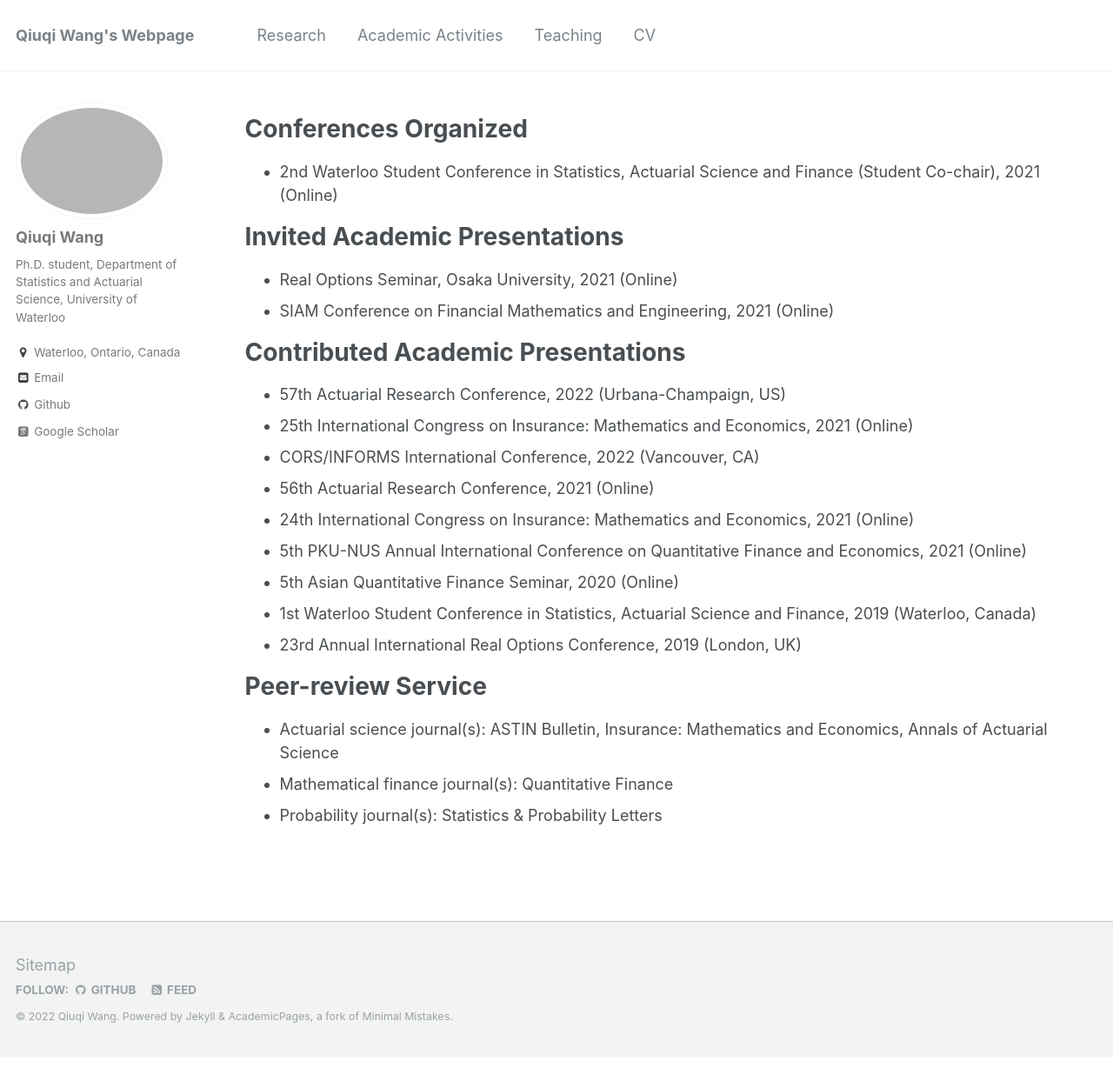
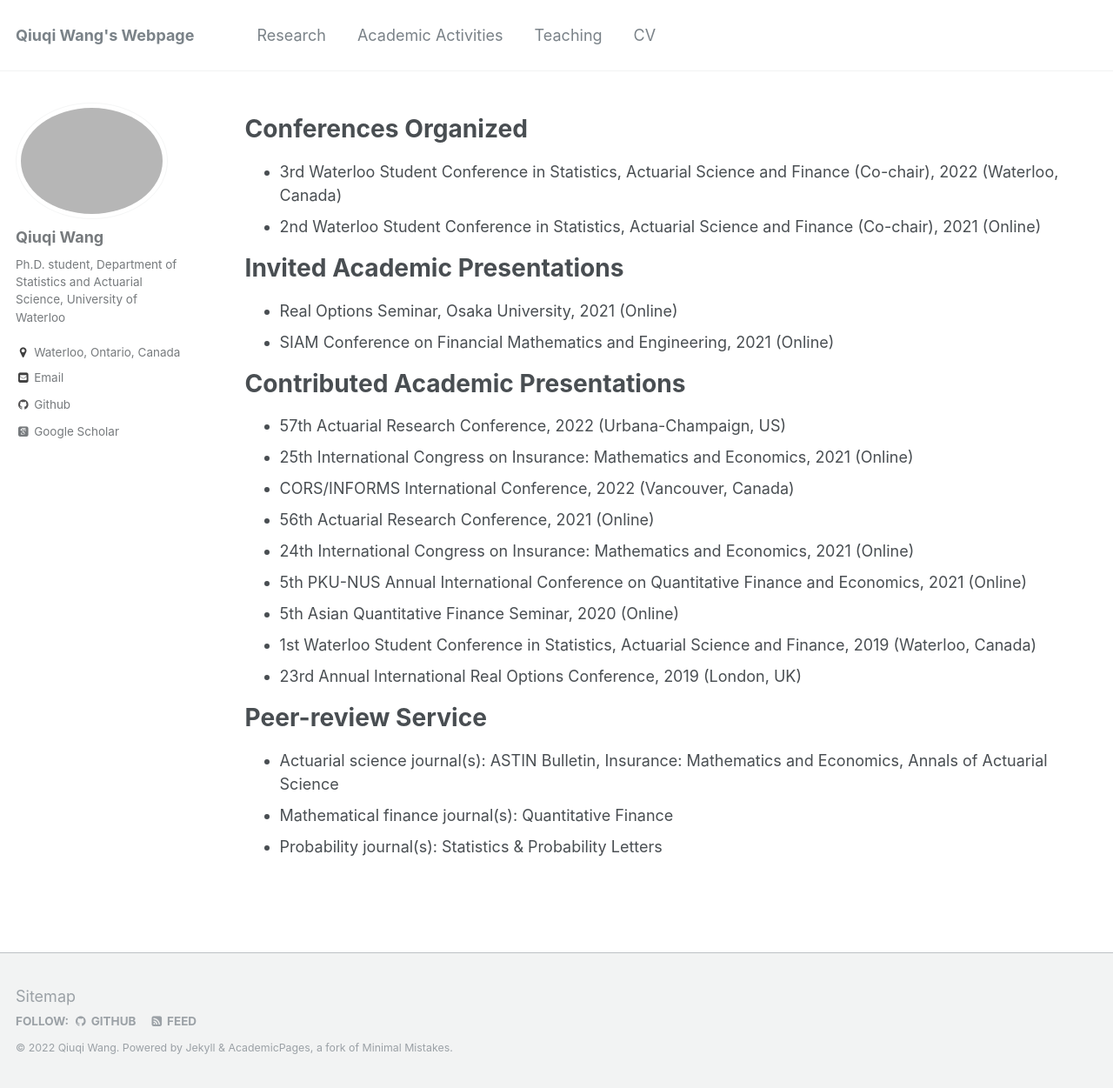
Before and after one commit to qwangan/qwangan.github.io, a Jekyll site: the page built from _pages/talks.md, in a window 1280 px wide and 1251 px high. Shown: the whole window at 87% size. Built offline with Jekyll 4.4.1, drawn with Linux system fonts in a browser that asks for light colours; some web fonts are replaced.

Commit message:
Update talks.md

```diff
--- a/_pages/talks.md
+++ b/_pages/talks.md
@@ -6,7 +6,8 @@ author_profile: true
 ---
 
 # Conferences Organized
-* 2nd Waterloo Student Conference in Statistics, Actuarial Science and Finance (Student Co-chair), 2021 (Online)
+* 3rd Waterloo Student Conference in Statistics, Actuarial Science and Finance (Co-chair), 2022 (Waterloo, Canada)
+* 2nd Waterloo Student Conference in Statistics, Actuarial Science and Finance (Co-chair), 2021 (Online)
 
 # Invited Academic Presentations
 * Real Options Seminar, Osaka University, 2021 (Online)
@@ -15,7 +16,7 @@ author_profile: true
 # Contributed Academic Presentations
 * 57th Actuarial Research Conference, 2022 (Urbana-Champaign, US)
 * 25th International Congress on Insurance: Mathematics and Economics, 2021 (Online)
-* CORS/INFORMS International Conference, 2022 (Vancouver, CA)
+* CORS/INFORMS International Conference, 2022 (Vancouver, Canada)
 * 56th Actuarial Research Conference, 2021 (Online)
 * 24th International Congress on Insurance: Mathematics and Economics, 2021 (Online)
 * 5th PKU-NUS Annual International Conference on Quantitative Finance and Economics, 2021 (Online)
```
